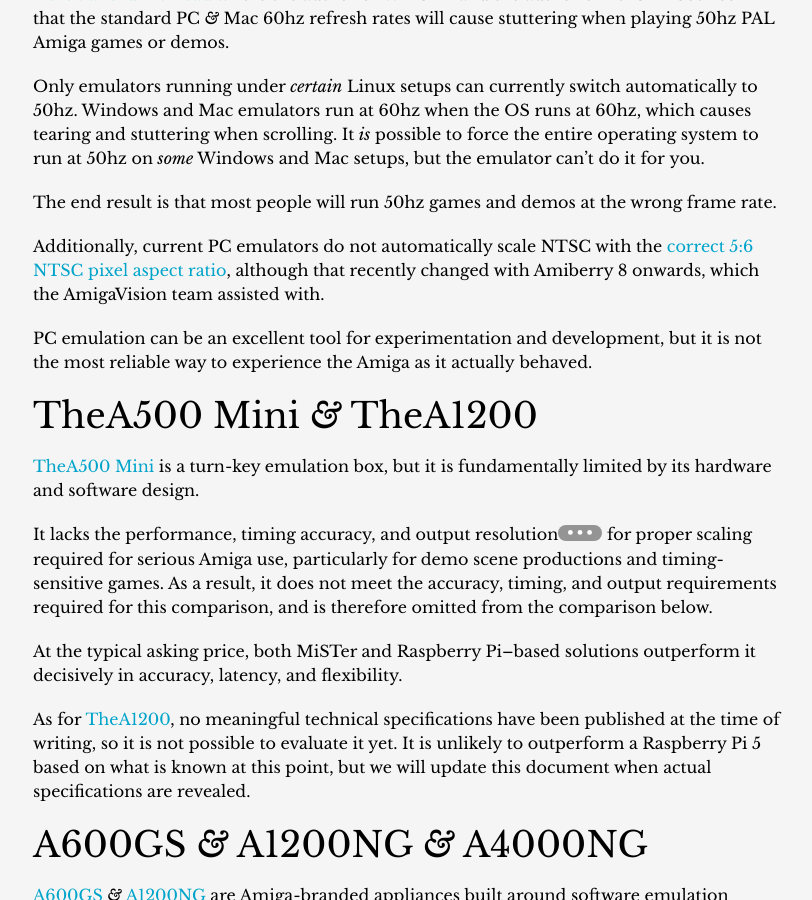
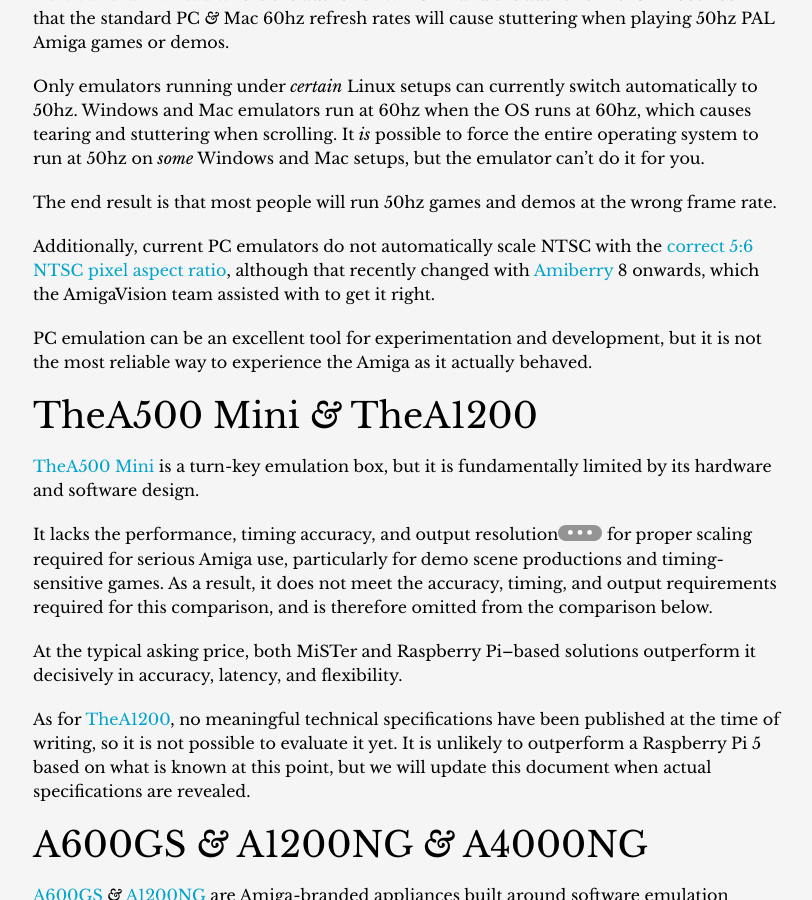
Before and after one commit to amigavision/amigavision.github.io, a Jekyll site: the page built from best.md, in a window 1280 px wide and 900 px high, scrolled down 1260 px. Shown: the whole window, without its empty margins (232-1044 px from the left). Built offline with Jekyll 4.4.1, drawn with Linux system fonts in a browser that asks for light colours.

Commit message:
Add link to Amiberry

```diff
--- a/best.md
+++ b/best.md
@@ -35,7 +35,7 @@
 
 The end result is that most people will run 50hz games and demos at the wrong frame rate.
 
-Additionally, current PC emulators do not automatically scale NTSC with the [correct 5:6 NTSC pixel aspect ratio](/ntsc), although that recently changed with Amiberry 8 onwards, which the AmigaVision team assisted with.
+Additionally, current PC emulators do not automatically scale NTSC with the [correct 5:6 NTSC pixel aspect ratio](/ntsc), although that recently changed with [Amiberry] 8 onwards, which the AmigaVision team assisted with to get it right.
 
 PC emulation can be an excellent tool for experimentation and development, but it is not the most reliable way to experience the Amiga as it actually behaved.
 
```
Also changed, not shown: other parts of best.md (+1 -0 lines).
